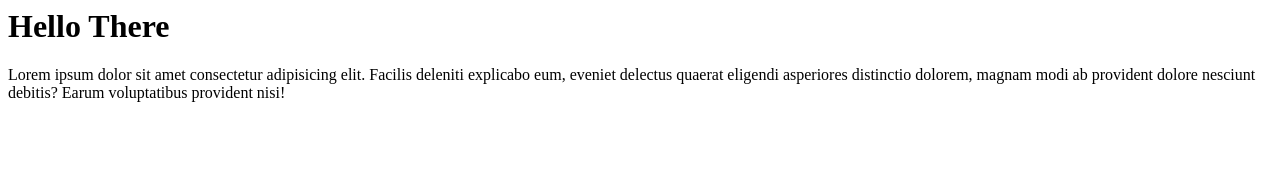
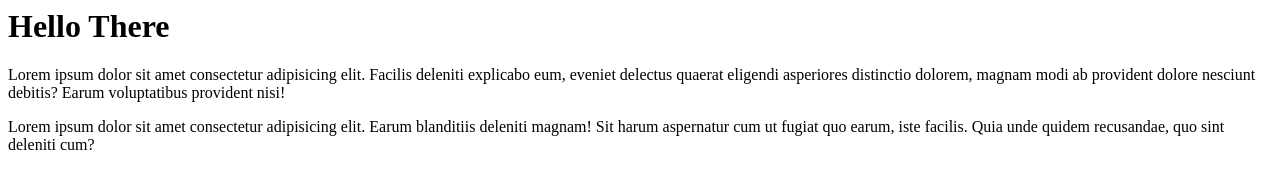
Before and after one commit to Eghizio/goit-git-precourse, a plain HTML site: page index.html in a window 1280 px wide. Drawn offline with Linux system fonts and the light colour scheme.

Commit message:
new paragraph

```diff
--- a/index.html
+++ b/index.html
@@ -3,3 +3,7 @@
 <p>
     Lorem ipsum dolor sit amet consectetur adipisicing elit. Facilis deleniti explicabo eum, eveniet delectus quaerat eligendi asperiores distinctio dolorem, magnam modi ab provident dolore nesciunt debitis? Earum voluptatibus provident nisi!
 </p>
+
+<p>
+    Lorem ipsum dolor sit amet consectetur adipisicing elit. Earum blanditiis deleniti magnam! Sit harum aspernatur cum ut fugiat quo earum, iste facilis. Quia unde quidem recusandae, quo sint deleniti cum?
+</p>
```
